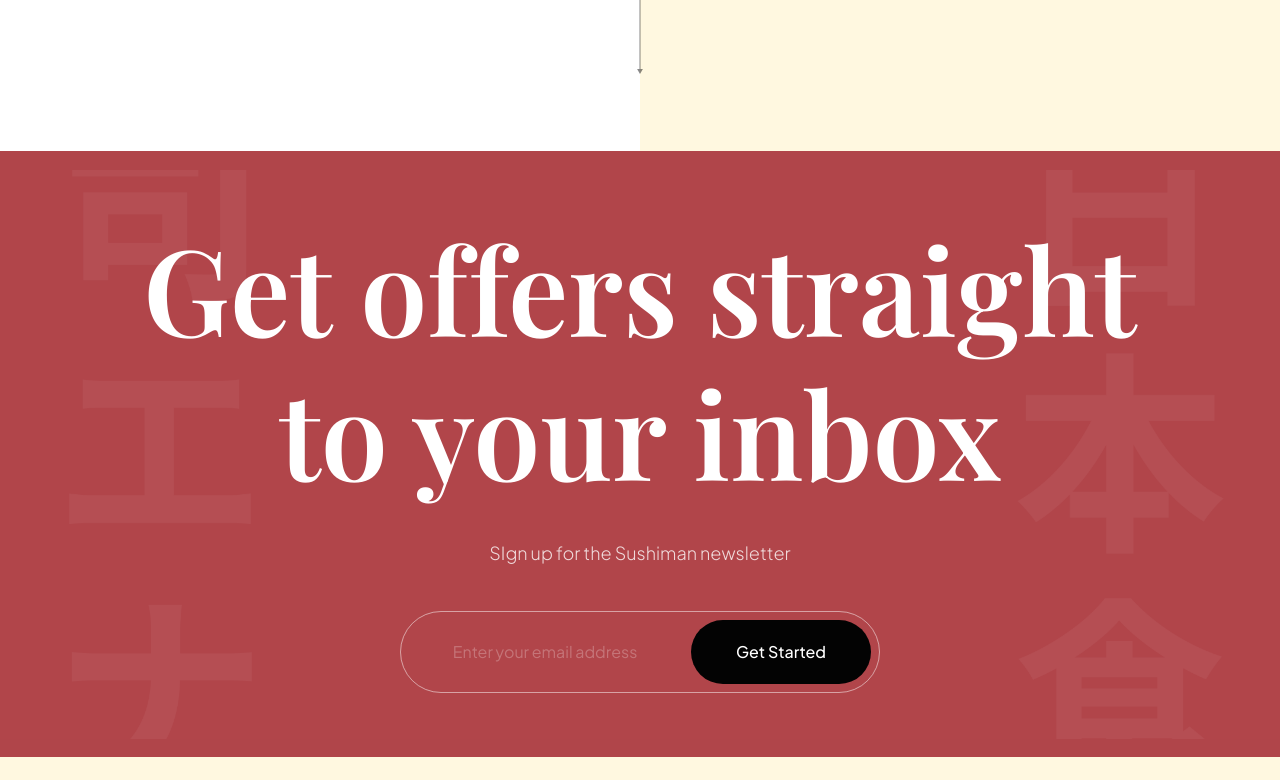
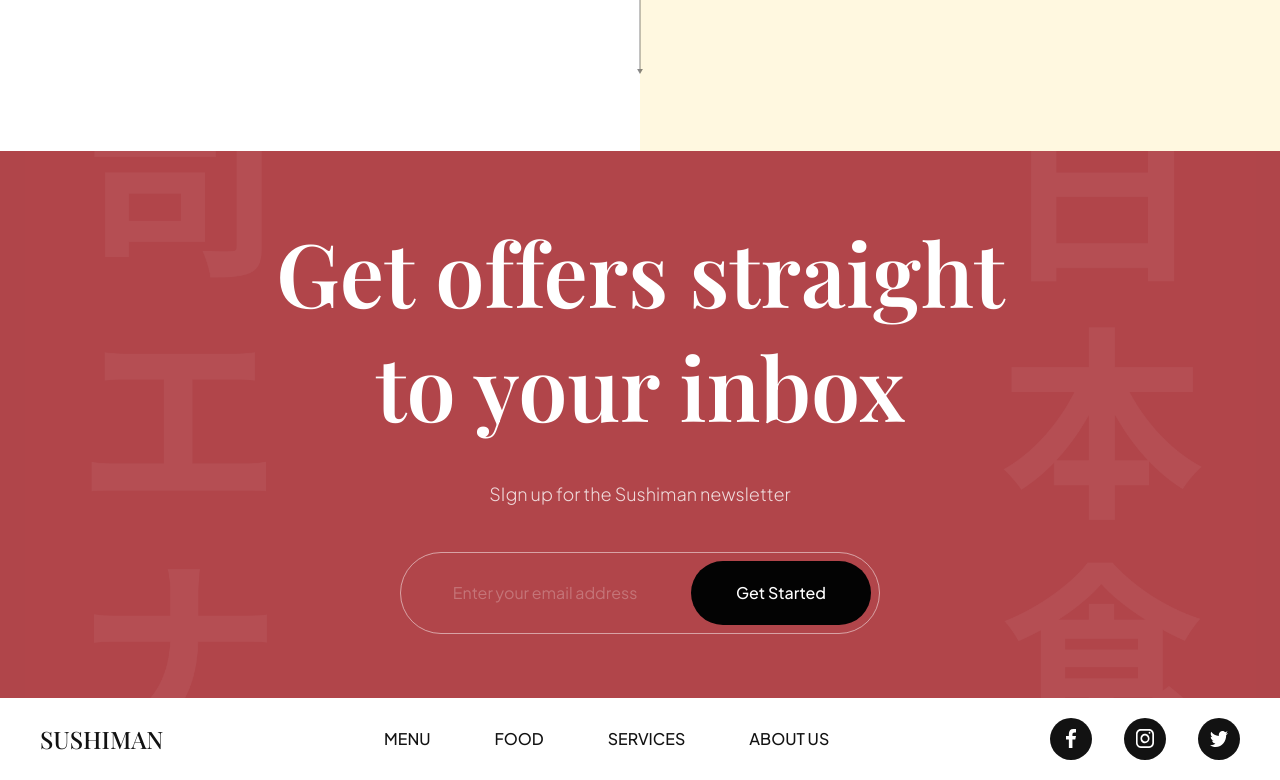
Before and after one commit to andrewteece/sushi-website, a website built with Vite: page index.html in a window 1280 px wide. Shown: the part 3560-4340 px from the top of the page. Before the commit the page ends 4317 px from the top, so only its background shows below. Built offline with nearby package versions, Linux system fonts and the light colour scheme; files whose address does not match are found by name.

Commit message:
footer markup and styles

```diff
--- a/css/sections/subscription.css
+++ b/css/sections/subscription.css
@@ -11,9 +11,9 @@
 
   .subscription h2 {
     font-family: var(--ff-serif);
-    font-size: var(--fs-xxxxl);
+    font-size: var(--fs-xxx-2);
     font-weight: 600;
-    line-height: 1.2;
+    line-height: 1.3;
     color: var(--clr-neutral-400);
     text-align: center;
   }
--- a/css/style.css
+++ b/css/style.css
@@ -188,4 +188,69 @@ a {
   }
 
 
-/* Subscription */
+/* footer */
+
+.footer {
+  width: 100%;
+  display: flex;
+  flex-wrap: wrap;
+  gap: 1.25rem;
+  padding: 1.25rem 2.5rem;
+  background: var(--clr-neutral-400);
+  overflow: hidden;
+}
+
+.footer__logo {
+  font-family: var(--ff-serif);
+  font-size: var(--fs-md);
+  font-weight: 500;
+  text-transform: uppercase;
+  color: var(--clr-secondary);
+  cursor: pointer;
+}
+
+.footer__logo span {
+  column-rule: var(--clr-primary);
+}
+
+.footer ul {
+  display: flex;
+  flex-direction: row;
+  flex-wrap: wrap;
+  gap: 4rem;
+  list-style: none;
+}
+
+.footer ul:last-child {
+  gap: 2rem;
+}
+
+.footer__nav li {
+  font-family: var(--ff-sans);
+  font-size: var(--fs-base);
+  font-weight: 500;
+  text-transform: uppercase;
+  color: var(--clr-secondary);
+  cursor: pointer;
+}
+
+.footer__nav li:hover,
+.footer__nav li:focus {
+  color: var(--clr-primary);
+  border-bottom: 1px solid var(--clr-primary);
+  transition: all 450ms ease-in-out;
+}
+
+.footer__social li {
+  width: 2.625rem;
+  height: 2.625rem;
+  background-color: var(--clr-secondary);
+  border-radius: 100%;
+  cursor: pointer;
+}
+
+.footer__social li img {
+  width: 45%;
+  height: 45%;
+  object-fit: contain;
+}
--- a/index.html
+++ b/index.html
@@ -11,7 +11,7 @@
   </head>
   <body>
     <!-- Header & Nav -->
-    <header>
+    <header id="home">
       <nav class="header__nav">
         <div class="header__logo">
           <h4 data-aos="fade-down">Sushiman</h4>
@@ -352,7 +352,28 @@
     </section>
 
     <!-- Footer -->
+    <footer class="footer flex-between">
+      <h3 class="footer__logo"><span>Sushi</span>man</h3>
 
+      <ul class="footer__nav">
+        <li><a href="#menu">Menu</a></li>
+        <li><a href="#food">Food</a></li>
+        <li><a href="#services">Services</a></li>
+        <li><a href="#about-us">About Us</a></li>
+      </ul>
+
+      <ul class="footer__social">
+        <li class="flex-center">
+          <img src="assets/facebook.svg" alt="facebook" />
+        </li>
+        <li class="flex-center">
+          <img src="assets/instagram.svg" alt="instagram" />
+        </li>
+        <li class="flex-center">
+          <img src="assets/twitter.svg" alt="twitter" />
+        </li>
+      </ul>
+    </footer>
     <script src="js/script.js" type="module"></script>
   </body>
 </html>
```
